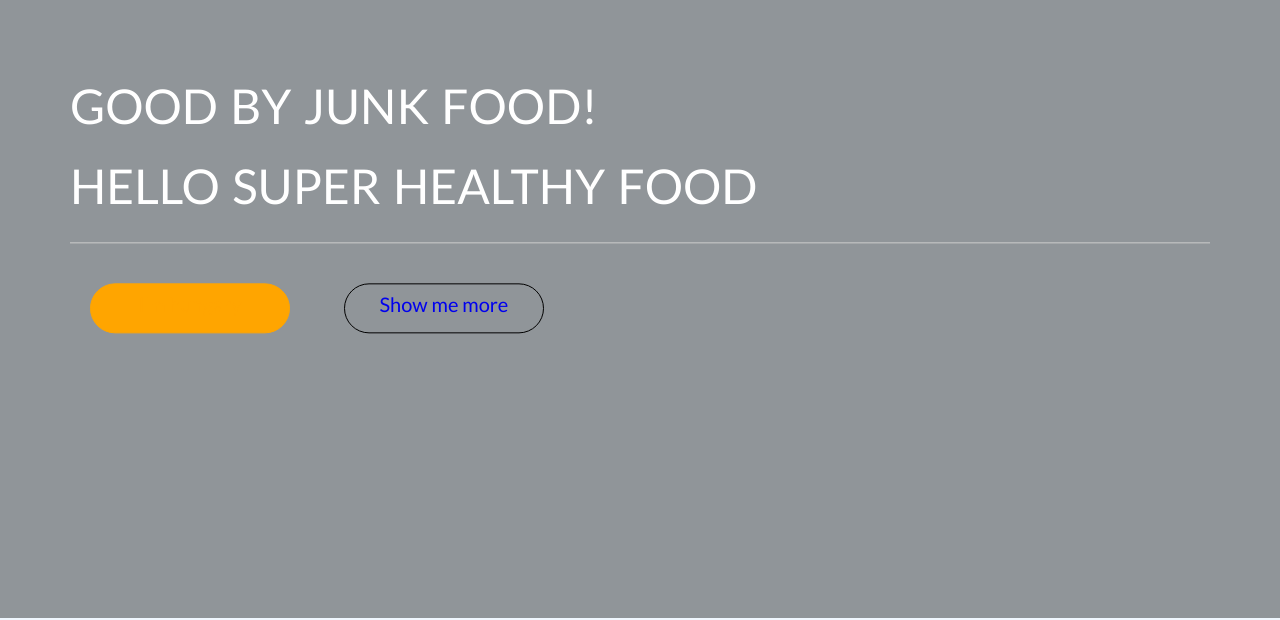
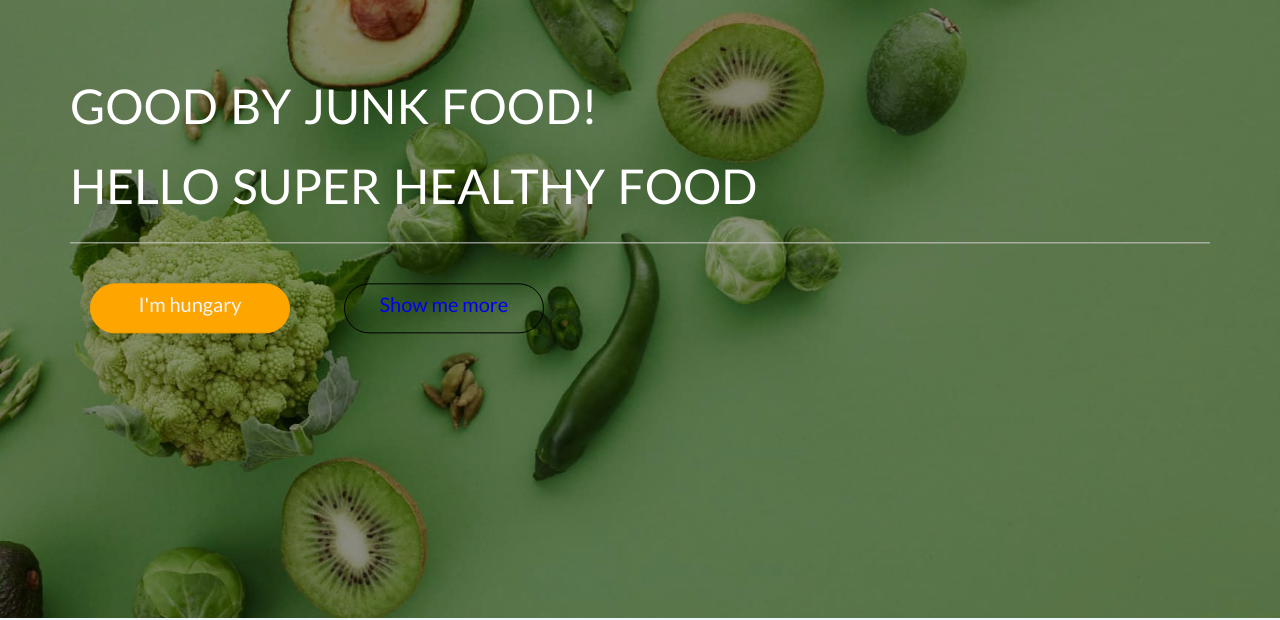
Before and after one commit to CS-parth/Food_Project, a plain HTML site: page index.html in a window 1280 px wide. Shown: the part 182-802 px from the top of the page. Drawn offline with nearby package versions, Linux system fonts and the light colour scheme.

Commit message:
fixed image directory2

```diff
--- a/Resources/CSS/style.css
+++ b/Resources/CSS/style.css
@@ -19,7 +19,7 @@ html{
     align-items: center;
 }
 header{
-    background-image: linear-gradient(rgba(0,0,0,0.4),rgba(0,0,0,0.4)),url('Resources\\CSS\\IMG\\healthy.jpg');
+    background-image: linear-gradient(rgba(0,0,0,0.4),rgba(0,0,0,0.4)),url("IMG\\healthy.jpg");
     height: 100vh;
     background-size: cover;
     background-position: center;
@@ -67,7 +67,7 @@ input[type=submit]{
 .btn-ghost:visited,
 .btn-full:link{
     border: 1px solid orange;
-    color: orange;
+    color: #f1f6f9;
     margin-left: 20px;
 }
 .btn:hover,
@@ -256,7 +256,7 @@ h3{
     /* margin-top: -5px;*/
 }
 .section-testimonials{
-    background-image: linear-gradient(rgba(0,0,0,0.8),rgba(0,0,0,0.8)),url(Resources/IMG/back-customers.jpg);
+    background-image: linear-gradient(rgba(0,0,0,0.8),rgba(0,0,0,0.8)),url("IMG\\back-customers.jpg");
     background-size: cover;
     background-position: center;
     color: #fff;
```
Also changed, not shown: Resources/CSS/IMG/back-customers.jpg (renamed from Resources/IMG/back-customers.jpg).
